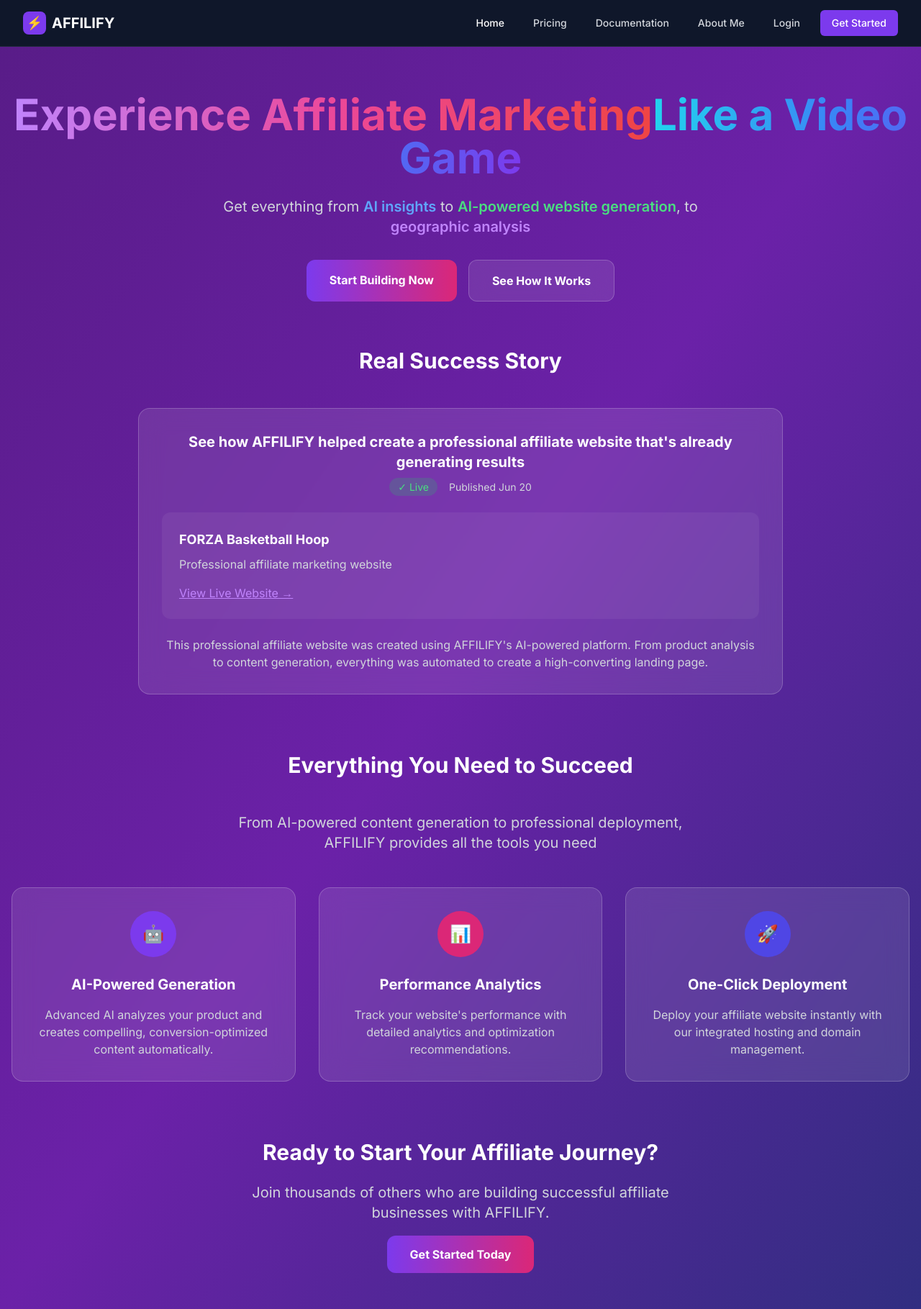
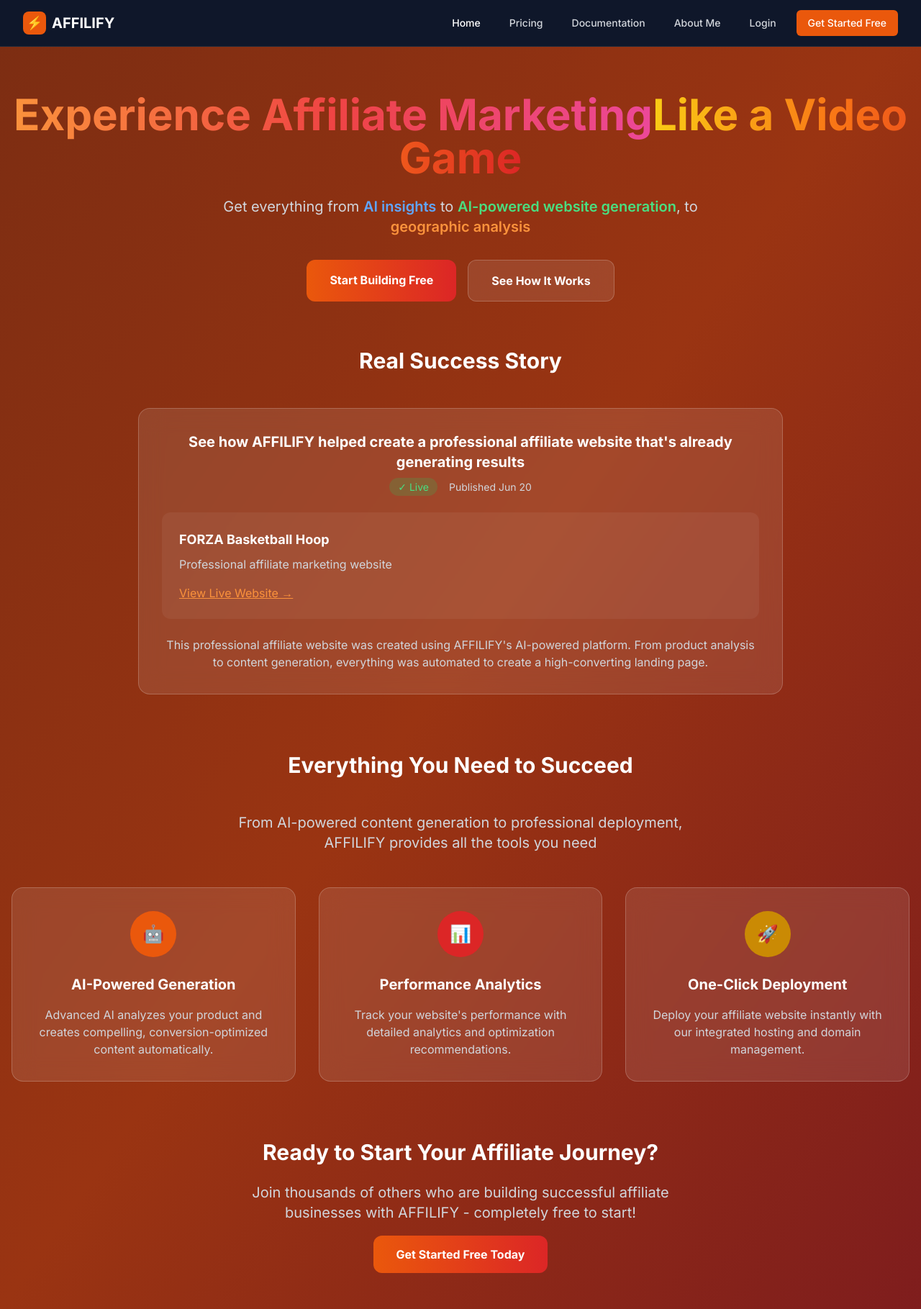
Before and after one commit to JVL-afk/M.A, a Next.js app: page / in a window 1280 px wide. Shown: the whole page at 72% size. Built offline with nearby package versions, Linux system fonts and the light colour scheme.

Commit message:
Update page.tsx

```diff
--- a/src/app/page.tsx
+++ b/src/app/page.tsx
@@ -2,7 +2,7 @@ import Link from 'next/link'
 
 export default function HomePage() {
   return (
-    <div className="min-h-screen bg-gradient-to-br from-purple-900 via-purple-800 to-indigo-900">
+    <div className="min-h-screen bg-gradient-to-br from-orange-900 via-orange-800 to-red-900">
       {/* Navbar - Updated with About Me link */}
       <nav className="bg-slate-900 border-b border-slate-800">
         <div className="max-w-7xl mx-auto px-4 sm:px-6 lg:px-8">
@@ -10,7 +10,7 @@ export default function HomePage() {
             {/* Logo */}
             <div className="flex items-center">
               <Link href="/" className="flex items-center space-x-2">
-                <div className="w-8 h-8 bg-purple-600 rounded-lg flex items-center justify-center">
+                <div className="w-8 h-8 bg-orange-600 rounded-lg flex items-center justify-center">
                   <span className="text-white font-bold text-lg">⚡</span>
                 </div>
                 <span className="text-white text-xl font-bold">AFFILIFY</span>
@@ -35,8 +35,8 @@ export default function HomePage() {
                 <Link href="/login" className="text-gray-300 hover:text-white px-3 py-2 rounded-md text-sm font-medium">
                   Login
                 </Link>
-                <Link href="/signup" className="bg-purple-600 hover:bg-purple-700 text-white px-4 py-2 rounded-md text-sm font-medium">
-                  Get Started
+                <Link href="/signup" className="bg-orange-600 hover:bg-orange-700 text-white px-4 py-2 rounded-md text-sm font-medium">
+                  Get Started Free
                 </Link>
               </div>
             </div>
@@ -58,12 +58,12 @@ export default function HomePage() {
         <div className="text-center mb-16">
           {/* Gaming-inspired headline */}
           <h1 className="text-5xl md:text-6xl font-bold mb-6">
-            <span className="bg-gradient-to-r from-purple-400 via-pink-500 to-red-500 bg-clip-text text-transparent">
+            <span className="bg-gradient-to-r from-orange-400 via-red-500 to-pink-500 bg-clip-text text-transparent">
               Experience Affiliate Marketing
             </span>
 
 
-            <span className="bg-gradient-to-r from-cyan-400 via-blue-500 to-purple-600 bg-clip-text text-transparent">
+            <span className="bg-gradient-to-r from-yellow-400 via-orange-500 to-red-600 bg-clip-text text-transparent">
               Like a Video Game
             </span>
           </h1>
@@ -73,13 +73,13 @@ export default function HomePage() {
             Get everything from{' '}
             <span className="text-blue-400 font-semibold">AI insights</span> to{' '}
             <span className="text-green-400 font-semibold">AI-powered website generation</span>, to{' '}
-            <span className="text-purple-400 font-semibold">geographic analysis</span>
+            <span className="text-orange-400 font-semibold">geographic analysis</span>
           </p>
 
           {/* CTA Buttons */}
           <div className="flex flex-col sm:flex-row gap-4 justify-center">
-            <Link href="/signup" className="bg-gradient-to-r from-purple-600 to-pink-600 hover:from-purple-700 hover:to-pink-700 text-white font-bold py-4 px-8 rounded-xl transition-all duration-200 transform hover:scale-105">
-              Start Building Now
+            <Link href="/signup" className="bg-gradient-to-r from-orange-600 to-red-600 hover:from-orange-700 hover:to-red-700 text-white font-bold py-4 px-8 rounded-xl transition-all duration-200 transform hover:scale-105">
+              Start Building Free
             </Link>
             <Link href="/pricing" className="bg-white/10 backdrop-blur-lg hover:bg-white/20 text-white font-bold py-4 px-8 rounded-xl border border-white/20 transition-all duration-200">
               See How It Works
@@ -105,7 +105,7 @@ export default function HomePage() {
               <div className="bg-white/5 rounded-xl p-6 mb-6">
                 <h4 className="text-lg font-bold text-white mb-2">FORZA Basketball Hoop</h4>
                 <p className="text-gray-300 mb-4">Professional affiliate marketing website</p>
-                <Link href="https://general-1750440900583-bdls9w.affilify.eu/" className="text-purple-400 hover:text-purple-300 underline">
+                <Link href="https://general-1750440900583-bdls9w.affilify.eu/" className="text-orange-400 hover:text-orange-300 underline">
                   View Live Website →
                 </Link>
               </div>
@@ -128,7 +128,7 @@ export default function HomePage() {
           <div className="grid md:grid-cols-3 gap-8">
             {/* AI-Powered Generation */}
             <div className="bg-white/10 backdrop-blur-lg rounded-2xl p-8 border border-white/20 text-center">
-              <div className="w-16 h-16 bg-purple-600 rounded-full flex items-center justify-center mx-auto mb-6">
+              <div className="w-16 h-16 bg-orange-600 rounded-full flex items-center justify-center mx-auto mb-6">
                 <span className="text-2xl">🤖</span>
               </div>
               <h3 className="text-xl font-bold text-white mb-4">AI-Powered Generation</h3>
@@ -139,7 +139,7 @@ export default function HomePage() {
 
             {/* Performance Analytics */}
             <div className="bg-white/10 backdrop-blur-lg rounded-2xl p-8 border border-white/20 text-center">
-              <div className="w-16 h-16 bg-pink-600 rounded-full flex items-center justify-center mx-auto mb-6">
+              <div className="w-16 h-16 bg-red-600 rounded-full flex items-center justify-center mx-auto mb-6">
                 <span className="text-2xl">📊</span>
               </div>
               <h3 className="text-xl font-bold text-white mb-4">Performance Analytics</h3>
@@ -150,7 +150,7 @@ export default function HomePage() {
 
             {/* One-Click Deployment */}
             <div className="bg-white/10 backdrop-blur-lg rounded-2xl p-8 border border-white/20 text-center">
-              <div className="w-16 h-16 bg-indigo-600 rounded-full flex items-center justify-center mx-auto mb-6">
+              <div className="w-16 h-16 bg-yellow-600 rounded-full flex items-center justify-center mx-auto mb-6">
                 <span className="text-2xl">🚀</span>
               </div>
               <h3 className="text-xl font-bold text-white mb-4">One-Click Deployment</h3>
@@ -165,10 +165,10 @@ export default function HomePage() {
         <div className="text-center">
           <h2 className="text-3xl font-bold text-white mb-6">Ready to Start Your Affiliate Journey?</h2>
           <p className="text-xl text-gray-300 mb-8 max-w-2xl mx-auto">
-            Join thousands of others who are building successful affiliate businesses with AFFILIFY.
+            Join thousands of others who are building successful affiliate businesses with AFFILIFY - completely free to start!
           </p>
-          <Link href="/signup" className="bg-gradient-to-r from-purple-600 to-pink-600 hover:from-purple-700 hover:to-pink-700 text-white font-bold py-4 px-8 rounded-xl transition-all duration-200 transform hover:scale-105">
-            Get Started Today
+          <Link href="/signup" className="bg-gradient-to-r from-orange-600 to-red-600 hover:from-orange-700 hover:to-red-700 text-white font-bold py-4 px-8 rounded-xl transition-all duration-200 transform hover:scale-105">
+            Get Started Free Today
           </Link>
         </div>
       </div>
```
